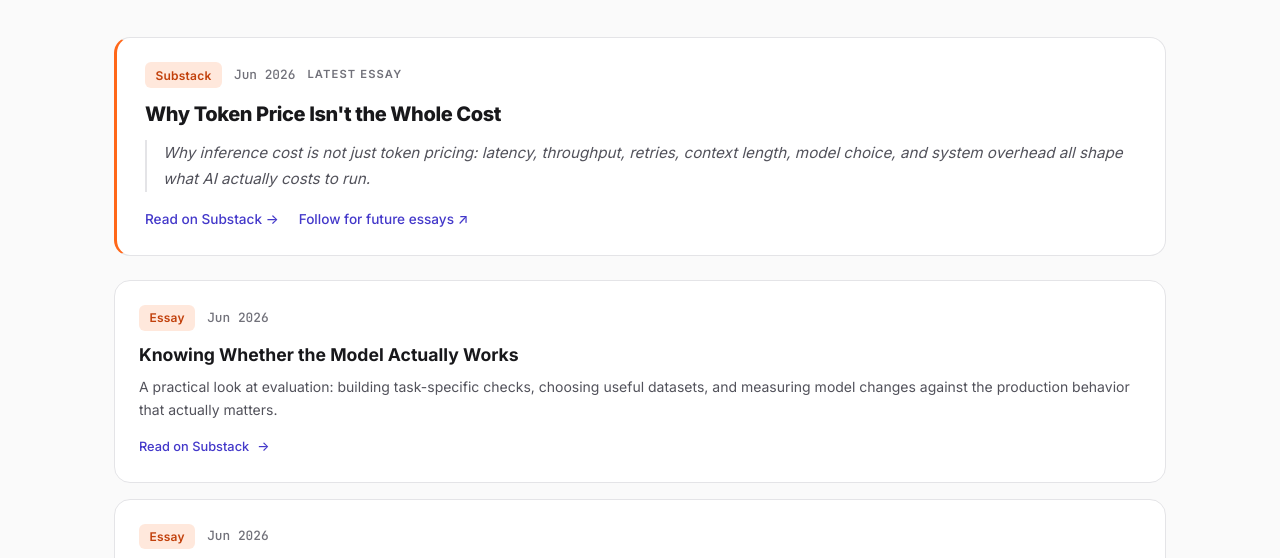
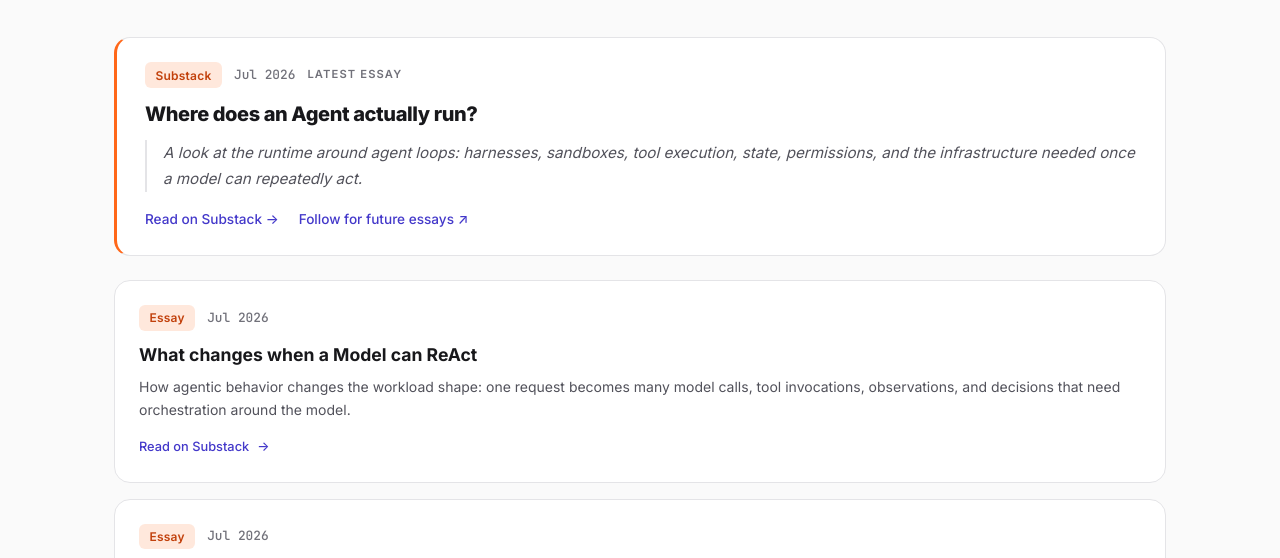
Before and after one commit to sgopaluni/sgopaluni.github.io, an Astro site: page /essays in a window 1280 px wide. Shown: the part 224-782 px from the top of the page. Built offline with nearby package versions, Linux system fonts and the light colour scheme; Astro itself is replaced by a stand-in of ours.

Commit message:
Updated substack - July 2026

```diff
--- a/src/pages/essays.astro
+++ b/src/pages/essays.astro
@@ -4,6 +4,27 @@ import BaseLayout from '../layouts/BaseLayout.astro';
 const substackProfile = 'https://sgopaluni.substack.com/';
 
 const essays = [
+  {
+    title: 'Where does an Agent actually run?',
+    url: 'https://sgopaluni.substack.com/p/where-does-an-agent-actually-run',
+    date: 'Jul 2026',
+    summary:
+      'A look at the runtime around agent loops: harnesses, sandboxes, tool execution, state, permissions, and the infrastructure needed once a model can repeatedly act.',
+  },
+  {
+    title: 'What changes when a Model can ReAct',
+    url: 'https://sgopaluni.substack.com/p/what-changes-when-a-model-can-react',
+    date: 'Jul 2026',
+    summary:
+      'How agentic behavior changes the workload shape: one request becomes many model calls, tool invocations, observations, and decisions that need orchestration around the model.',
+  },
+  {
+    title: 'You control more of the bill than you think',
+    url: 'https://sgopaluni.substack.com/p/you-control-more-of-the-bill-than',
+    date: 'Jul 2026',
+    summary:
+      'Four practical levers for inference cost control, from routing and prompt shape to model choice and system design, beyond the headline token price.',
+  },
   {
     title: "Why Token Price Isn't the Whole Cost",
     url: 'https://sgopaluni.substack.com/p/why-token-price-isnt-the-whole-cost',
```
